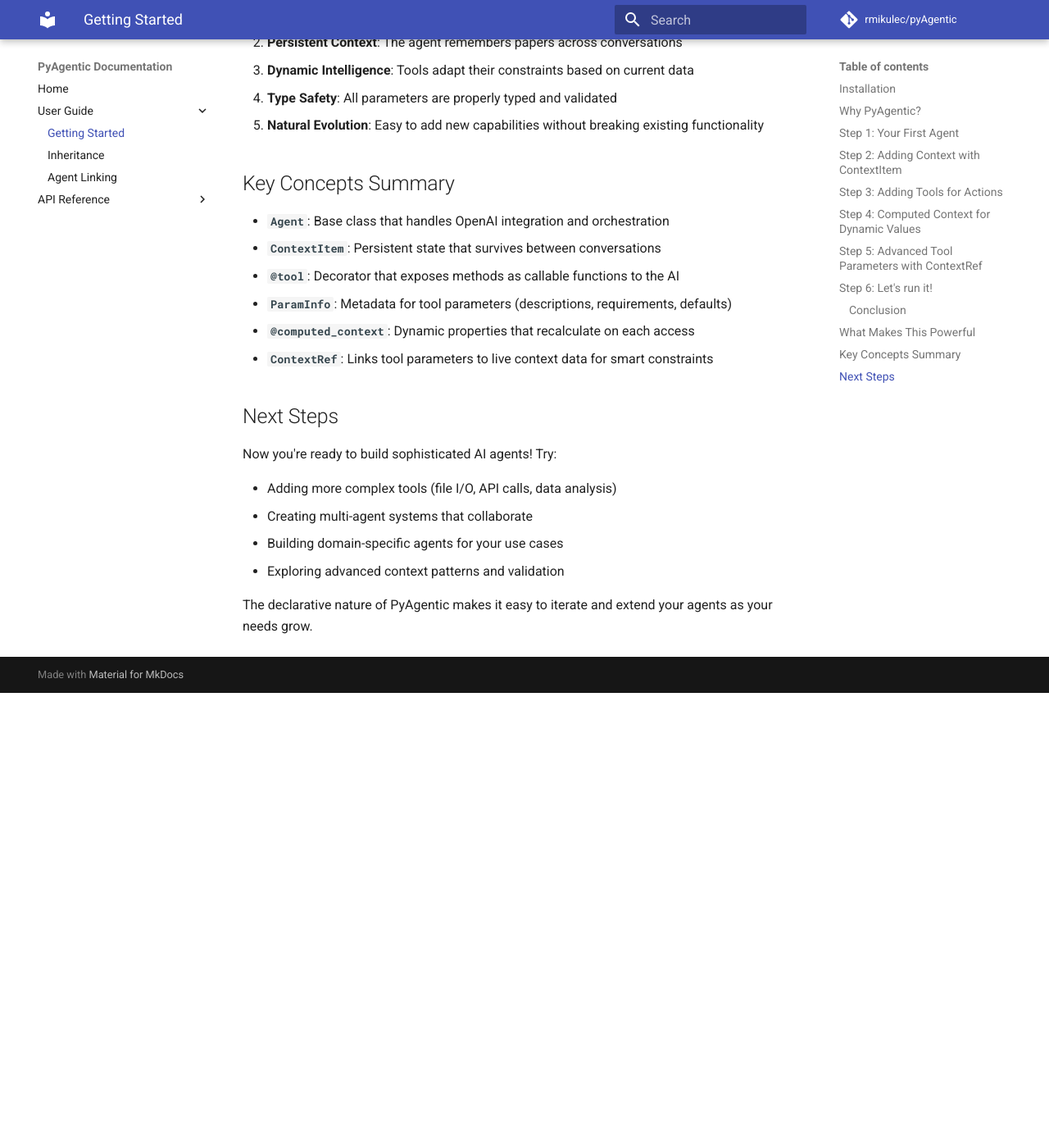
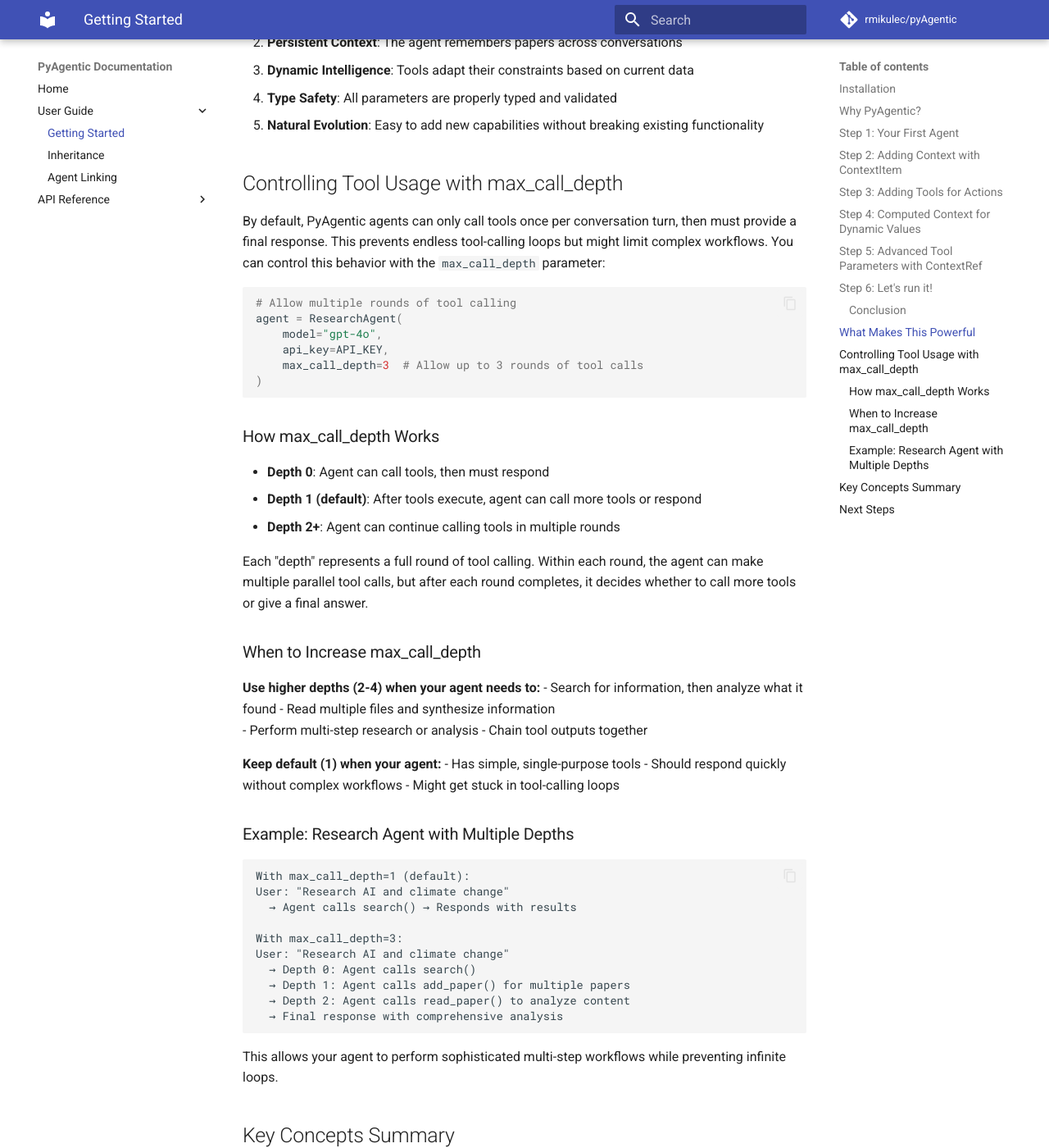
Before and after one commit to rmikulec/pyAgentic, an MkDocs documentation site: the page built from docs/getting-started.md, in a window 1280 px wide and 1400 px high, scrolled down 7264 px. Shown: the whole window at 82% size. Built offline with MkDocs 1.6.1 and Material for MkDocs 9.7.7, drawn with Linux system fonts in a browser that asks for light colours; comment, search, counter and statistics services are not loaded; before the commit the page ends 8109 px from its top, so only the background shows below that; some of the changed text lies outside the part shown.

Commit message:
Added section in getting started about max call depth

````diff
--- a/docs/getting-started.md
+++ b/docs/getting-started.md
@@ -433,6 +433,57 @@ Our research assistant demonstrates all of PyAgentic's key strengths:
 4. **Type Safety**: All parameters are properly typed and validated
 5. **Natural Evolution**: Easy to add new capabilities without breaking existing functionality
 
+## Controlling Tool Usage with max_call_depth
+
+By default, PyAgentic agents can only call tools once per conversation turn, then must provide a final response. This prevents endless tool-calling loops but might limit complex workflows. You can control this behavior with the `max_call_depth` parameter:
+
+```python
+# Allow multiple rounds of tool calling
+agent = ResearchAgent(
+    model="gpt-4o",
+    api_key=API_KEY,
+    max_call_depth=3  # Allow up to 3 rounds of tool calls
+)
+```
+
+### How max_call_depth Works
+
+- **Depth 0**: Agent can call tools, then must respond
+- **Depth 1 (default)**: After tools execute, agent can call more tools or respond
+- **Depth 2+**: Agent can continue calling tools in multiple rounds
+
+Each "depth" represents a full round of tool calling. Within each round, the agent can make multiple parallel tool calls, but after each round completes, it decides whether to call more tools or give a final answer.
+
+### When to Increase max_call_depth
+
+**Use higher depths (2-4) when your agent needs to:**
+- Search for information, then analyze what it found
+- Read multiple files and synthesize information
+- Perform multi-step research or analysis
+- Chain tool outputs together
+
+**Keep default (1) when your agent:**
+- Has simple, single-purpose tools
+- Should respond quickly without complex workflows
+- Might get stuck in tool-calling loops
+
+### Example: Research Agent with Multiple Depths
+
+```
+With max_call_depth=1 (default):
+User: "Research AI and climate change"
+  → Agent calls search() → Responds with results
+
+With max_call_depth=3:
+User: "Research AI and climate change"
+  → Depth 0: Agent calls search()
+  → Depth 1: Agent calls add_paper() for multiple papers
+  → Depth 2: Agent calls read_paper() to analyze content
+  → Final response with comprehensive analysis
+```
+
+This allows your agent to perform sophisticated multi-step workflows while preventing infinite loops.
+
 ## Key Concepts Summary
 
 - **`Agent`**: Base class that handles OpenAI integration and orchestration
@@ -441,6 +492,7 @@ Our research assistant demonstrates all of PyAgentic's key strengths:
 - **`ParamInfo`**: Metadata for tool parameters (descriptions, requirements, defaults)
 - **`@computed_context`**: Dynamic properties that recalculate on each access
 - **`ContextRef`**: Links tool parameters to live context data for smart constraints
+- **`max_call_depth`**: Controls how many rounds of tool calling are allowed per turn
 
 ## Next Steps
 
````
